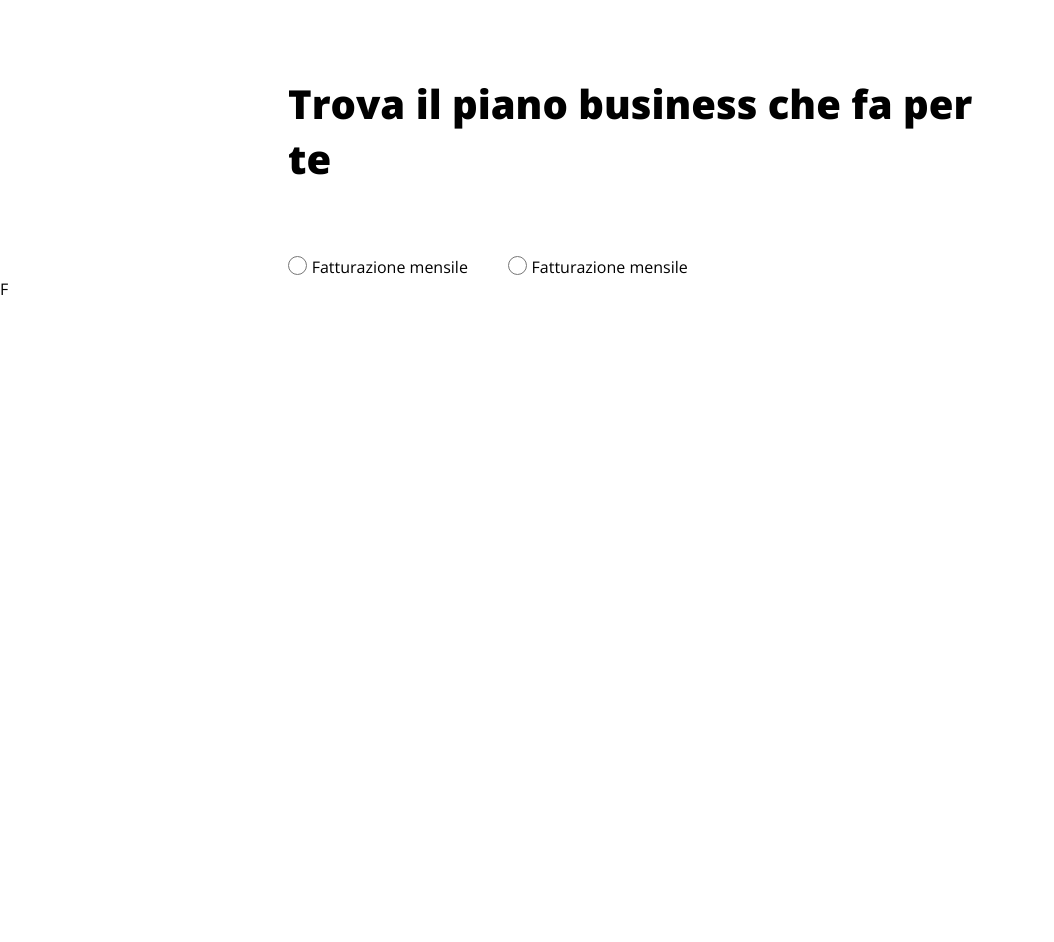
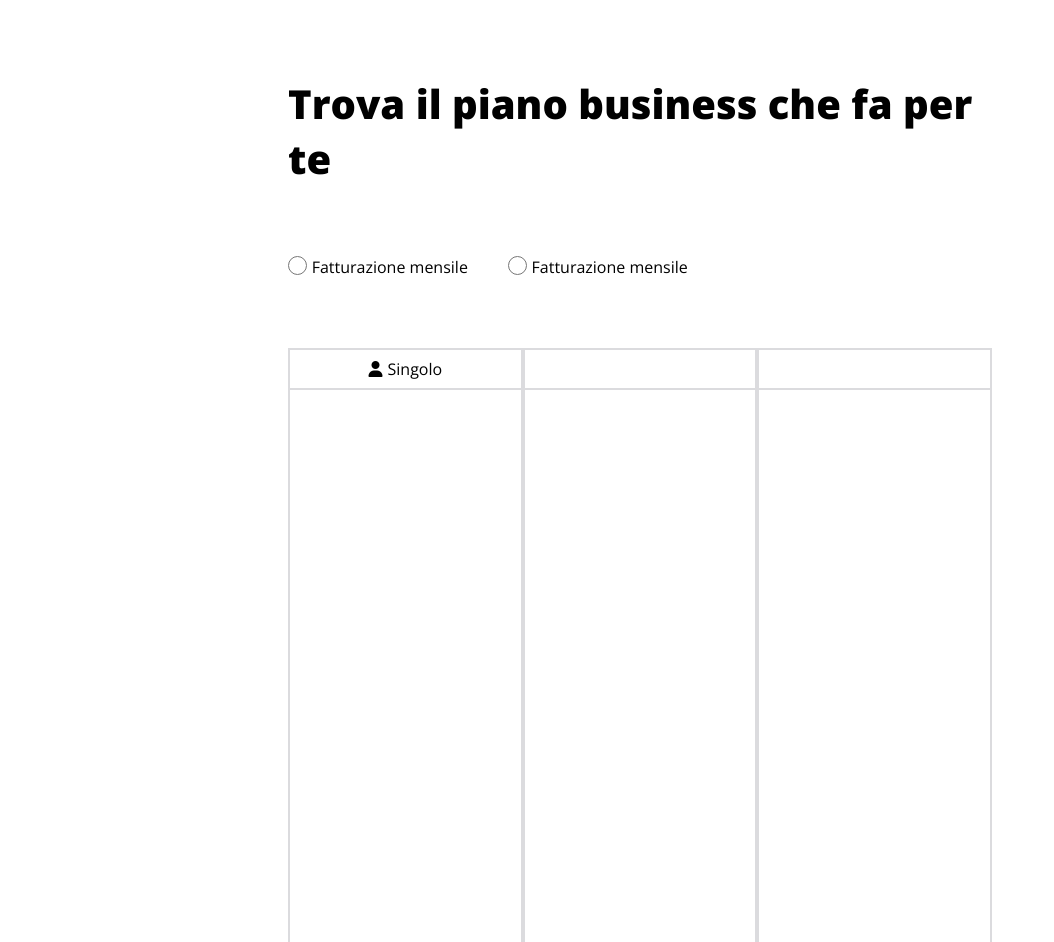
Before and after one commit to marroccuandrea/htmlcss-dropbox, a plain HTML site: page index.html in a window 1280 px wide. Shown: the part 1278-2220 px from the top of the page, without its empty margins (0-1054 px from the left). Before the commit the page ends 1578 px from the top, so only its background shows below. Drawn offline with nearby package versions, Linux system fonts and the light colour scheme.

Commit message:
[add] colonne piani abbonamento

```diff
--- a/css/style.css
+++ b/css/style.css
@@ -141,7 +141,6 @@ p{
 
 .abbonamenti-box{
     margin: 0 auto;
-    flex-wrap: wrap;
     width: 55%;
 
 }
@@ -163,4 +162,27 @@ p{
 .text-checkbox{
     padding-left: 5px;
     padding-right: 40px;
+    font-weight: 400;
 }
+
+.piani-vert{
+    justify-content: space-around;
+    padding-top: 70px;
+}
+
+.colonna-vert{
+    width: 300px;
+    height: 975px;
+    border: 2px solid #DBDBDE;
+}
+
+.colonna-vert .singolo, .colonna-vert .team, .colonna-vert .azienda{
+    height: 40px;
+    border-bottom: 2px solid #DBDBDE;
+    align-items: center;
+    justify-content: center;
+}
+
+.colonna-vert i{
+    padding-right: 5px;
+}
--- a/index.html
+++ b/index.html
@@ -75,8 +75,23 @@
                         <span class="text-checkbox">Fatturazione mensile</span>
                 </div>
 
-                <div class="piani-vert">
+                <div class="piani-vert flex">
+                    <div class="colonna-vert">
+                        <div class="singolo flex">
+                            <i class="fa-solid fa-user"></i>
+                            <span>Singolo</span>
+                        </div>
+                    </div>
+                    <div class="colonna-vert">
+                        <div class="team">
 
+                        </div>
+                    </div>
+                    <div class="colonna-vert">
+                        <div class="azienda">
+
+                        </div>
+                    </div>
                 </div>
 
                 <div class="piano-oriz">
```
Also changed, not shown: 1 other file.
